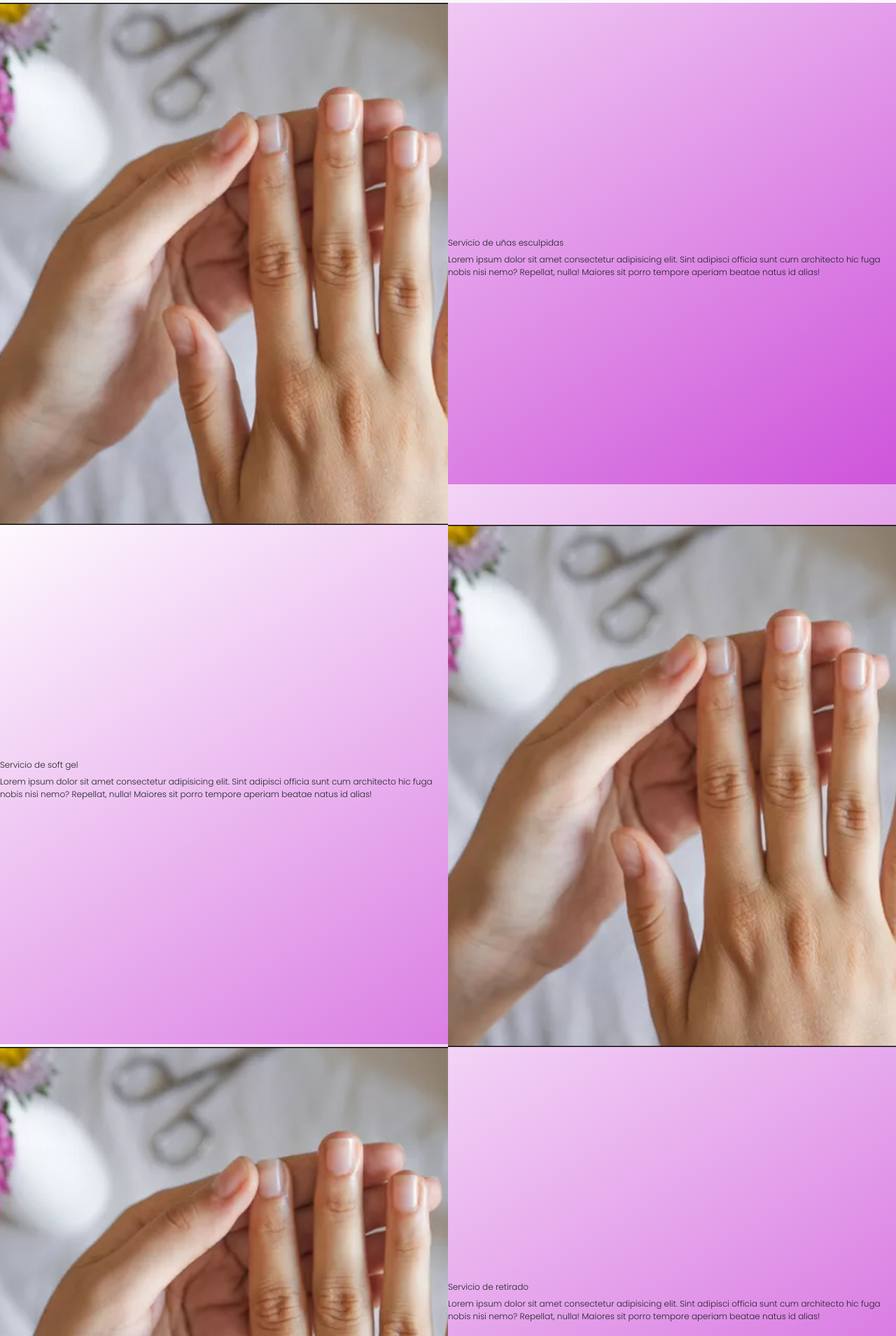
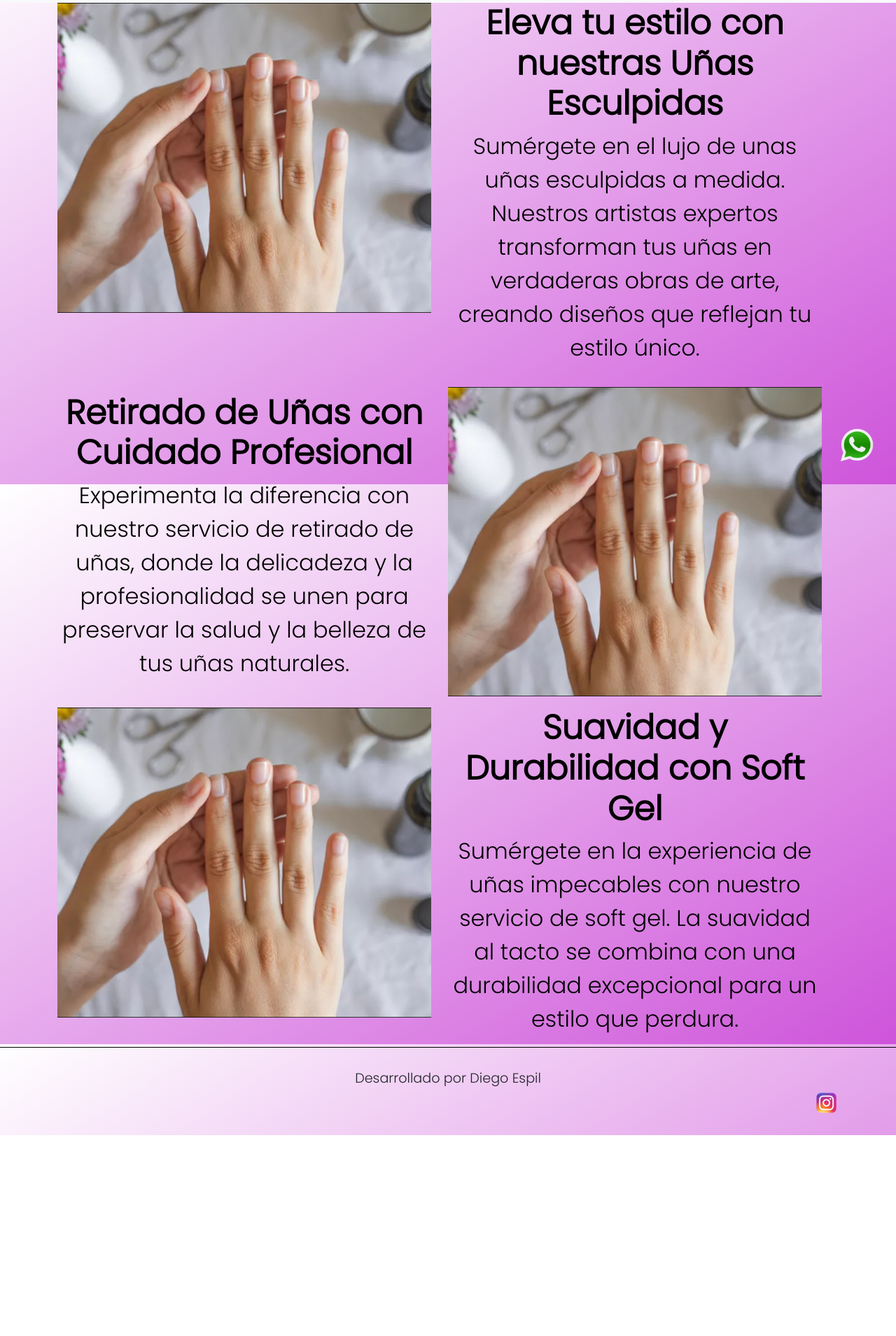
Before and after one commit to diegoespil/coder-web, a plain HTML site: page pages/servicios.html in a window 1280 px wide. Shown: the part 108-2017 px from the top of the page at 70% size. After the commit the page ends 1730 px from the top, so only its background shows below. Drawn offline with nearby package versions, Linux system fonts and the light colour scheme.

Commit message:
servicios responsive

```diff
--- a/css/styles.css
+++ b/css/styles.css
@@ -39,8 +39,9 @@ hr {
 
 /* estilo para el menu */
 
-a:hover {
-    font-size: 1.2rem;
+.nav-link {
+    font-size: 1.2rem ;
+    color: #000;
 }
 
 
@@ -129,6 +130,8 @@ a:hover {
 }
 
 .parrafo-trabajo {
+    font-size: 1rem;
+    color: #000;
     text-align: center;
     margin: 2rem;
 }
@@ -158,34 +161,36 @@ a:hover {
 
 /* estilos para los servicios */
 
-#servicios {
+.listado-servicios {
     display: flex;
     flex-direction: column;
-    flex-wrap: wrap;
+    gap: 1rem;
 }
 
-.servicio1,
-.servicio2,
-.servicio3 {
+.servicio-descripcion {
     display: flex;
-    flex-direction: row;
-    align-items: center;
+    flex-direction: column;
+    justify-content: center;
 }
 
-.servicio1-imagen,
-.servicio2-imagen,
-.servicio3-imagen {
+.servicio{
     width: 100%;
-    /* Para que la imagen se ajuste al tamaño del contenedor */
-    height: auto;
-    display: block;
-    max-width: 50%;
-    /* Imagen que no ocupa más del 50% del ancho de la pantalla */
-    overflow: hidden;
-    /* Para recortar la imagen si es demasiado grande */
 }
 
+.servicio img {
+    width: 100%;
+}
 
+.titulo-servicio {
+    font-size: 3rem;
+    color: #000;
+    font-weight: bold;
+}
+
+.texto-servicio {
+    color: #000;
+    font-size: 2rem;
+}
 
 
 /* fin estilos de los servicios*/
@@ -356,14 +361,15 @@ footer {
     margin-top: auto;
 }
 
-.text-coopirygth {
-    padding-top: 10px;
+.text-coopirygth h4{
+    font-size: 1.2rem;
+    margin-top: 2rem;
     text-align: center;
 }
 
 .social-media img {
     float: right;
-    margin-right: 30px;
+    margin-right: 5.2rem;
     /* Ajusta el margen del icono */
     margin-bottom: 30px;
 }
@@ -382,24 +388,47 @@ footer {
 /* fin de estilos para el footer*/
 
 /* Media Query para ajustar el tamaño del texto en pantallas más pequeñas */
-@media only screen and (min-width: 320px) {
+@media only screen and (max-width: 450px) {
 
-    h1,
-    h2,
-    h3,
-    p {
-        font-size: 14px;
-        /* Tamaño de texto más pequeño para pantallas más pequeñas */
+
+
+    .titulo-servicio {
+        font-size: 0.8rem;
+    }
+
+    .texto-servicio {
+        font-size: 0.5rem;
+    }
+
+    .img-whatsapp {
+        width: 2rem;
     }
 }
 
-@media only screen and (min-width: 780px) {
+@media only screen and (maxn-width: 780px) {
 
-    h1,
-    h2,
-    h3,
-    p {
-        font-size: 12px;
-        /* Tamaño de texto aún más pequeño para pantallas muy pequeñas */
+
+
+    .titulo-servicio {
+        font-size: 1.2rem;
     }
+
+    .texto-servicio {
+        font-size: 1rem;
+    }
+
 }
+
+@media only screen and (max-width: 1200px) {
+
+
+
+    .titulo-servicio {
+        font-size: 2rem;
+    }
+
+    .texto-servicio {
+        font-size: 1.5rem;
+    }
+
+}
--- a/pages/servicios.html
+++ b/pages/servicios.html
@@ -53,44 +53,51 @@
     <!-- Main -->
     <main>
         <!-- Seccion para mostrar los servicios brindados -->
-        <section id="servicios">
 
-                <div class="servicio1">
-                    <div class="servicio1-imagen">
-                        <img src="../img/img.png" alt="imagen de un servicio">
+        <section>
+            <div class="container text-center">
+                <div class="listado-servicios">
+                    <div class="row servicio">
+                        <div class="col servicio-imagen">
+                          <img src="../img/img.png" alt="imagen de servicio de uñas esculpidas">
+                        </div>
+                        <div class="col servicio-descripcion">
+                          <h2 class="titulo-servicio">Eleva tu estilo con nuestras Uñas Esculpidas</h2>
+                          <p class="texto-servicio">Sumérgete en el lujo de unas uñas esculpidas a medida. Nuestros artistas expertos transforman tus uñas en verdaderas obras de arte, creando diseños que reflejan tu estilo único.</p>
+                        </div>
                     </div>
-                    <div class="servicio1-parrafo">
-                        <h2>Servicio de uñas esculpidas</h2>
-                        <p>Lorem ipsum dolor sit amet consectetur adipisicing elit. Sint adipisci officia sunt cum architecto hic fuga nobis nisi nemo? Repellat, nulla! Maiores sit porro tempore aperiam beatae natus id alias!</p>
+                    <div class="row servicio">
+
+                          <div class="col servicio-descripcion">
+                              <h2 class="titulo-servicio">Retirado de Uñas con Cuidado Profesional</h2>
+                              <p class="texto-servicio">Experimenta la diferencia con nuestro servicio de retirado de uñas, donde la delicadeza y la profesionalidad se unen para preservar la salud y la belleza de tus uñas naturales.</p>
+                          </div>
+                          <div class="col ">
+                            <img src="../img/img.png" alt="imagen de servicio de retirado de uñas">
+                        </div>
+                    </div>
+                    <div class="row servicio">
+                          <div class="col">
+                              <img src="../img/img.png" alt="imagen de servicio de soft gel">
+                          </div>
+                          <div class="col servicio-descripcion">
+                              <h2 class="titulo-servicio">Suavidad y Durabilidad con Soft Gel</h2>
+                              <p class="texto-servicio">Sumérgete en la experiencia de uñas impecables con nuestro servicio de soft gel. La suavidad al tacto se combina con una durabilidad excepcional para un estilo que perdura.</p>
+                          </div>
                     </div>
                 </div>
 
-                <div class="servicio2">
-                    <div class="servicio2-parrafo">
-                        <h2>Servicio de soft gel</h2>
-                        <p>Lorem ipsum dolor sit amet consectetur adipisicing elit. Sint adipisci officia sunt cum architecto hic fuga nobis nisi nemo? Repellat, nulla! Maiores sit porro tempore aperiam beatae natus id alias!</p>
-                    </div>
-                    <div class="servicio2-imagen">
-                        <img src="../img/img.png" alt="imagen de un servicio">
-                    </div>
-                </div>
-
-                <div class="servicio3">
-                    <div class="servicio3-imagen">
-                        <img src="../img/img.png" alt="imagen de un servicio">
-                    </div>
-                    <div class="servicio3-parrafo">
-                        <h2>Servicio de retirado</h2>
-                        <p>Lorem ipsum dolor sit amet consectetur adipisicing elit. Sint adipisci officia sunt cum architecto hic fuga nobis nisi nemo? Repellat, nulla! Maiores sit porro tempore aperiam beatae natus id alias!</p>
-                    </div>
-                </div>
+            </div>
         </section>
     </main>
 
     <!-- Footer -->
     <footer>
+        <div class="logo-whatsapp">
+            <a href="https://wa.me/+542914797785" target="_blank"><img src="../img/whatsapp.png" alt="icono de whatsapp" class="img-whatsapp"></a>
+        </div>
         <div class="text-coopirygth">
-            <h4>Desarrolado por Diego Espil</h4>
+            <h4>Desarrollado por Diego Espil</h4>
         </div>
         <div class="social-media">
             <a href="https://instagram.com/pinknails_ad"><img src="../img/instagram.png" alt="Instagram"></a>
```
Also changed, not shown: index.html (+5 -11 lines), pages/contacto.html (+5 -1 lines), pages/preguntas_frecuentes.html (+5 -1 lines), pages/reservas.html (+5 -1 lines).
